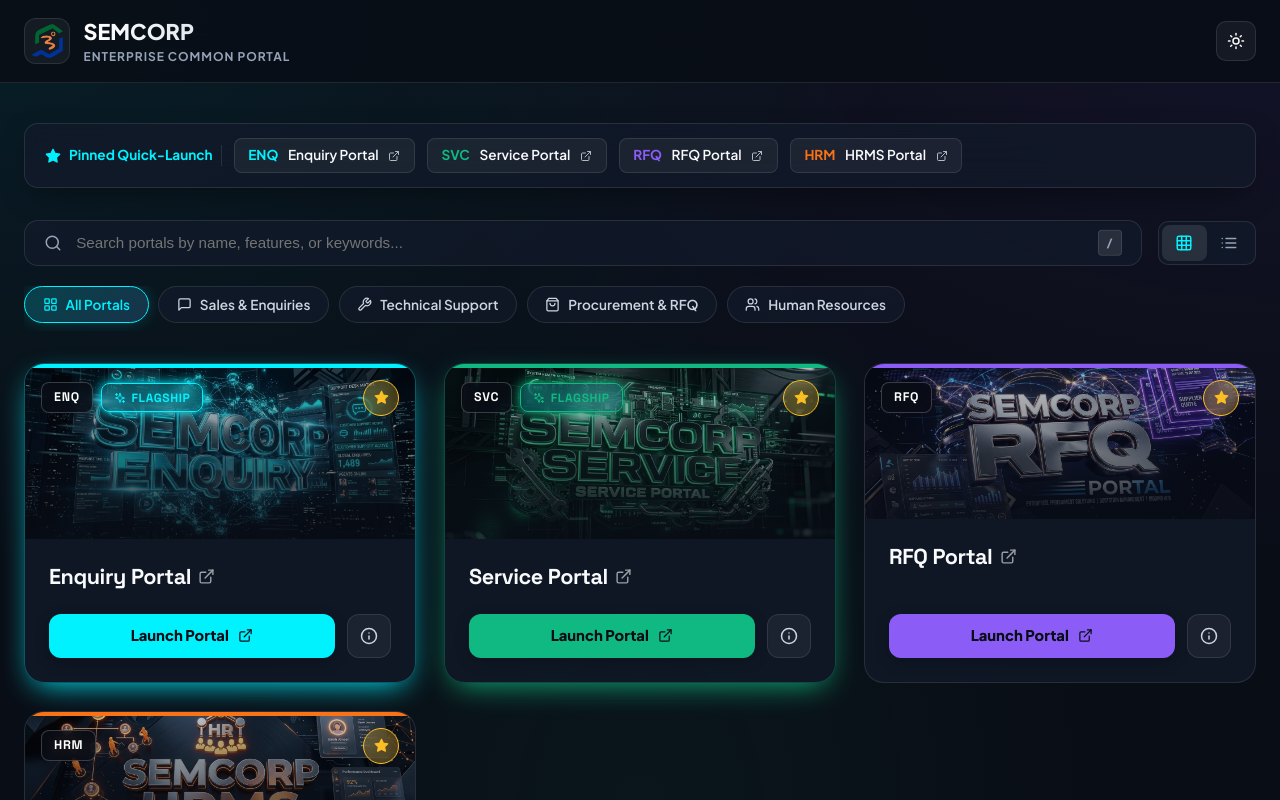
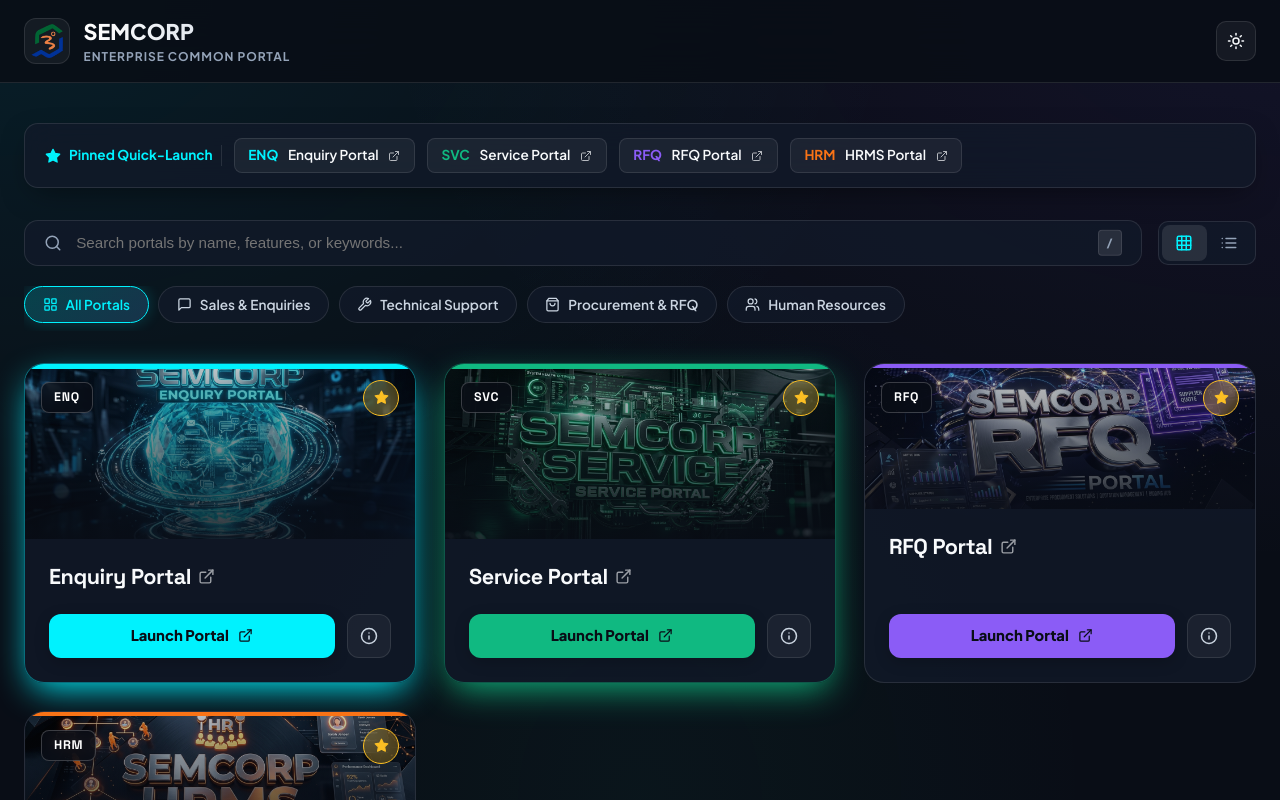
Before and after one commit to SEMCORP18-06/semcorp-portals, a React (Vite) app: page / in a window 1280 px wide. Shown: the top 800 px of the page. Built offline with nearby package versions, Linux system fonts and the light colour scheme; the HTML template or start-up script is replaced by a standard one.

Commit message:
Remove flagship tags completely and establish visual superiority for Enquiry & Service cards via 3D graphics and CSS glass halos

```diff
--- a/src/App.jsx
+++ b/src/App.jsx
@@ -15,9 +15,9 @@ export default function App() {
     return localStorage.getItem('semcorp_theme') || 'dark';
   });
 
-  // Portals State with storage version v4 to force live cache refresh for banner symbols
+  // Portals State with storage version v5 to force live cache refresh
   const [portals, setPortals] = useState(() => {
-    const saved = localStorage.getItem('semcorp_portals_v4');
+    const saved = localStorage.getItem('semcorp_portals_v5');
     if (saved) {
       try {
         return JSON.parse(saved);
@@ -44,9 +44,9 @@ export default function App() {
     localStorage.setItem('semcorp_theme', theme);
   }, [theme]);
 
-  // Persist portals to localStorage v4
+  // Persist portals to localStorage v5
   useEffect(() => {
-    localStorage.setItem('semcorp_portals_v4', JSON.stringify(portals));
+    localStorage.setItem('semcorp_portals_v5', JSON.stringify(portals));
   }, [portals]);
 
   // Keyboard shortcut listener ('/' to focus search)
--- a/src/components/PortalCard.jsx
+++ b/src/components/PortalCard.jsx
@@ -2,8 +2,7 @@ import React from 'react';
 import {
   ExternalLink,
   Star,
-  Info,
-  Sparkles
+  Info
 } from 'lucide-react';
 
 export default function PortalCard({ portal, onTogglePin, onOpenDetail }) {
@@ -15,7 +14,7 @@ export default function PortalCard({ portal, onTogglePin, onOpenDetail }) {
 
   return (
     <div
-      className={`portal-card banner-symbol-card ${portal.isFlagship ? 'flagship-superior-card' : ''}`}
+      className={`portal-card banner-symbol-card ${portal.isSuperior ? 'superior-portal-card' : ''}`}
       style={{
         '--card-accent': portal.accentColor,
         '--card-accent-light': portal.accentLight || portal.accentColor,
@@ -27,7 +26,7 @@ export default function PortalCard({ portal, onTogglePin, onOpenDetail }) {
     >
       <div className="card-accent-top-strip" />
 
-      {/* Top Banner Graphic Symbol Header */}
+      {/* Top 3D Symbol Banner Header */}
       <div className="card-symbol-banner-wrapper">
         <img
           src={portal.bannerImg}
@@ -41,12 +40,6 @@ export default function PortalCard({ portal, onTogglePin, onOpenDetail }) {
             <span className="portal-code-badge">
               {portal.code}
             </span>
-            {portal.isFlagship && (
-              <span className="flagship-superior-badge">
-                <Sparkles size={12} />
-                <span>Flagship</span>
-              </span>
-            )}
           </div>
 
           <button
--- a/src/components/PortalListItem.jsx
+++ b/src/components/PortalListItem.jsx
@@ -2,14 +2,13 @@ import React from 'react';
 import {
   ExternalLink,
   Star,
-  Info,
-  Sparkles
+  Info
 } from 'lucide-react';
 
 export default function PortalListItem({ portal, onTogglePin, onOpenDetail }) {
   return (
     <div
-      className={`portal-list-item ${portal.isFlagship ? 'flagship-superior-item' : ''}`}
+      className={`portal-list-item ${portal.isSuperior ? 'superior-list-item' : ''}`}
       style={{
         '--card-accent': portal.accentColor,
         '--card-accent-light': portal.accentLight || portal.accentColor,
@@ -43,13 +42,6 @@ export default function PortalListItem({ portal, onTogglePin, onOpenDetail }) {
           {portal.code}
         </span>
 
-        {portal.isFlagship && (
-          <span className="flagship-superior-badge">
-            <Sparkles size={12} />
-            <span>Flagship</span>
-          </span>
-        )}
-
         <button
           className={`pin-btn ${portal.pinned ? 'pinned' : ''}`}
           onClick={() => onTogglePin(portal.id)}
--- a/src/data/portalsData.js
+++ b/src/data/portalsData.js
@@ -13,8 +13,8 @@ export const INITIAL_PORTALS = [
     accentLight: '#0284c7',
     badgeColor: 'rgba(0, 242, 254, 0.15)',
     badgeColorLight: '#e0f2fe',
-    borderColor: 'rgba(0, 242, 254, 0.3)',
-    borderColorLight: '#bae6fd',
+    borderColor: 'rgba(0, 242, 254, 0.4)',
+    borderColorLight: '#38bdf8',
     launchBgLight: 'linear-gradient(135deg, #0284c7 0%, #0369a1 100%)',
     status: 'Operational',
     uptime: '99.98%',
@@ -27,7 +27,7 @@ export const INITIAL_PORTALS = [
     ],
     pinned: true,
     isOfficial: true,
-    isFlagship: true
+    isSuperior: true
   },
   {
     id: 'service-portal',
@@ -43,8 +43,8 @@ export const INITIAL_PORTALS = [
     accentLight: '#059669',
     badgeColor: 'rgba(16, 185, 129, 0.15)',
     badgeColorLight: '#dcfce7',
-    borderColor: 'rgba(16, 185, 129, 0.3)',
-    borderColorLight: '#a7f3d0',
+    borderColor: 'rgba(16, 185, 129, 0.4)',
+    borderColorLight: '#34d399',
     launchBgLight: 'linear-gradient(135deg, #059669 0%, #047857 100%)',
     status: 'Operational',
     uptime: '99.95%',
@@ -57,7 +57,7 @@ export const INITIAL_PORTALS = [
     ],
     pinned: true,
     isOfficial: true,
-    isFlagship: true
+    isSuperior: true
   },
   {
     id: 'rfq-portal',
@@ -73,7 +73,7 @@ export const INITIAL_PORTALS = [
     accentLight: '#7c3aed',
     badgeColor: 'rgba(139, 92, 246, 0.15)',
     badgeColorLight: '#f3e8ff',
-    borderColor: 'rgba(139, 92, 246, 0.3)',
+    borderColor: 'rgba(139, 92, 246, 0.25)',
     borderColorLight: '#e9d5ff',
     launchBgLight: 'linear-gradient(135deg, #7c3aed 0%, #6d28d9 100%)',
     status: 'Operational',
@@ -87,7 +87,7 @@ export const INITIAL_PORTALS = [
     ],
     pinned: true,
     isOfficial: true,
-    isFlagship: false
+    isSuperior: false
   },
   {
     id: 'hrms-portal',
@@ -103,7 +103,7 @@ export const INITIAL_PORTALS = [
     accentLight: '#ea580c',
     badgeColor: 'rgba(249, 115, 22, 0.15)',
     badgeColorLight: '#ffedd5',
-    borderColor: 'rgba(249, 115, 22, 0.3)',
+    borderColor: 'rgba(249, 115, 22, 0.25)',
     borderColorLight: '#fed7aa',
     launchBgLight: 'linear-gradient(135deg, #ea580c 0%, #c2410c 100%)',
     status: 'Operational',
@@ -117,7 +117,7 @@ export const INITIAL_PORTALS = [
     ],
     pinned: true,
     isOfficial: true,
-    isFlagship: false
+    isSuperior: false
   }
 ];
 
--- a/src/index.css
+++ b/src/index.css
@@ -507,15 +507,19 @@ button {
   box-shadow: 0 4px 20px -2px rgba(15, 23, 42, 0.05), 0 2px 6px -1px rgba(15, 23, 42, 0.03);
 }
 
-/* Superior Flagship Card Styling (Enquiry & Service) */
-.portal-card.flagship-superior-card {
+/* Visual Superiority for Enquiry & Service Cards (Pure Visuals, No Text Tags) */
+.portal-card.superior-portal-card {
   border-color: var(--card-border-hover, var(--border-hover));
-  box-shadow: 0 10px 30px -10px var(--card-accent, var(--primary-cyan));
+  box-shadow: 0 12px 35px -8px var(--card-accent, var(--primary-cyan));
 }
 
-[data-theme='light'] .portal-card.flagship-superior-card {
+.portal-card.superior-portal-card .card-accent-top-strip {
+  height: 5px;
+}
+
+[data-theme='light'] .portal-card.superior-portal-card {
   border-color: var(--card-accent-light, #0284c7);
-  box-shadow: 0 10px 25px -5px rgba(2, 132, 199, 0.15);
+  box-shadow: 0 12px 30px -5px rgba(2, 132, 199, 0.18);
 }
 
 .portal-card.banner-symbol-card:hover {
@@ -533,14 +537,15 @@ button {
 /* Banner Header Symbol Graphic */
 .card-symbol-banner-wrapper {
   position: relative;
-  height: 155px;
+  height: 145px;
   width: 100%;
   overflow: hidden;
   background: #000000;
 }
 
-.portal-card.flagship-superior-card .card-symbol-banner-wrapper {
-  height: 175px; /* Larger, superior header for Enquiry & Service */
+/* Superior taller header ratio for Enquiry and Service */
+.portal-card.superior-portal-card .card-symbol-banner-wrapper {
+  height: 175px;
 }
 
 .card-symbol-banner-img {
@@ -594,24 +599,6 @@ button {
   backdrop-filter: blur(8px);
   border: 1px solid rgba(255, 255, 255, 0.2);
   color: #ffffff;
-}
-
-.flagship-superior-badge {
-  padding: 0.3rem 0.75rem;
-  border-radius: 8px;
-  font-family: 'Space Grotesk', sans-serif;
-  font-size: 0.75rem;
-  font-weight: 800;
-  letter-spacing: 0.05em;
-  text-transform: uppercase;
-  background: rgba(0, 242, 254, 0.2);
-  backdrop-filter: blur(8px);
-  border: 1px solid var(--card-accent, var(--primary-cyan));
-  color: var(--card-accent, var(--primary-cyan));
-  display: inline-flex;
-  align-items: center;
-  gap: 0.35rem;
-  box-shadow: 0 0 12px var(--card-accent);
 }
 
 .pin-btn {
@@ -772,7 +759,7 @@ button {
   transition: var(--transition-normal);
 }
 
-.portal-list-item.flagship-superior-item {
+.portal-list-item.superior-list-item {
   border-color: var(--card-border-hover);
 }
 
```
Also changed, not shown: public/assets/semcorp_enquiry_banner.jpg.
